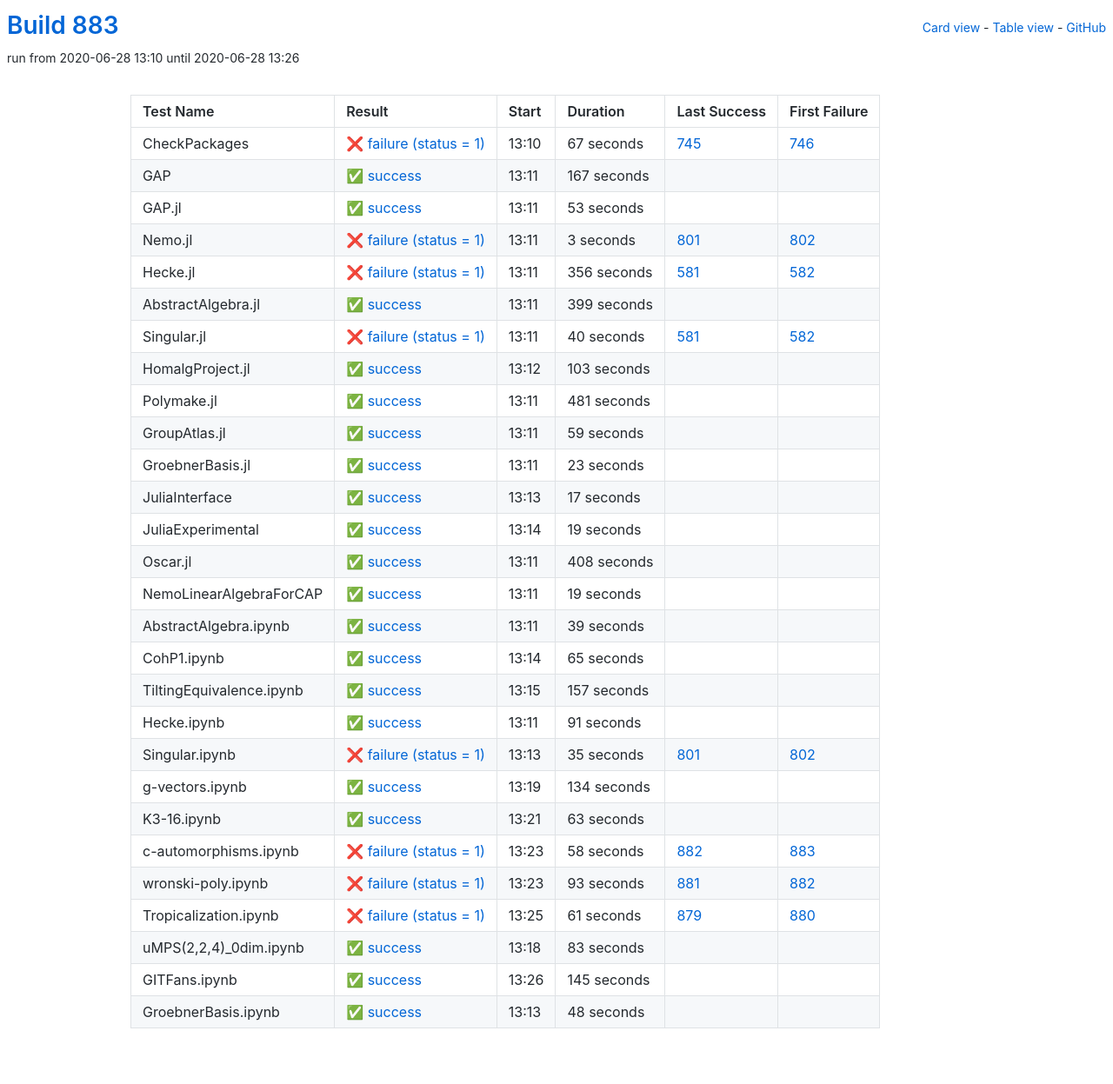
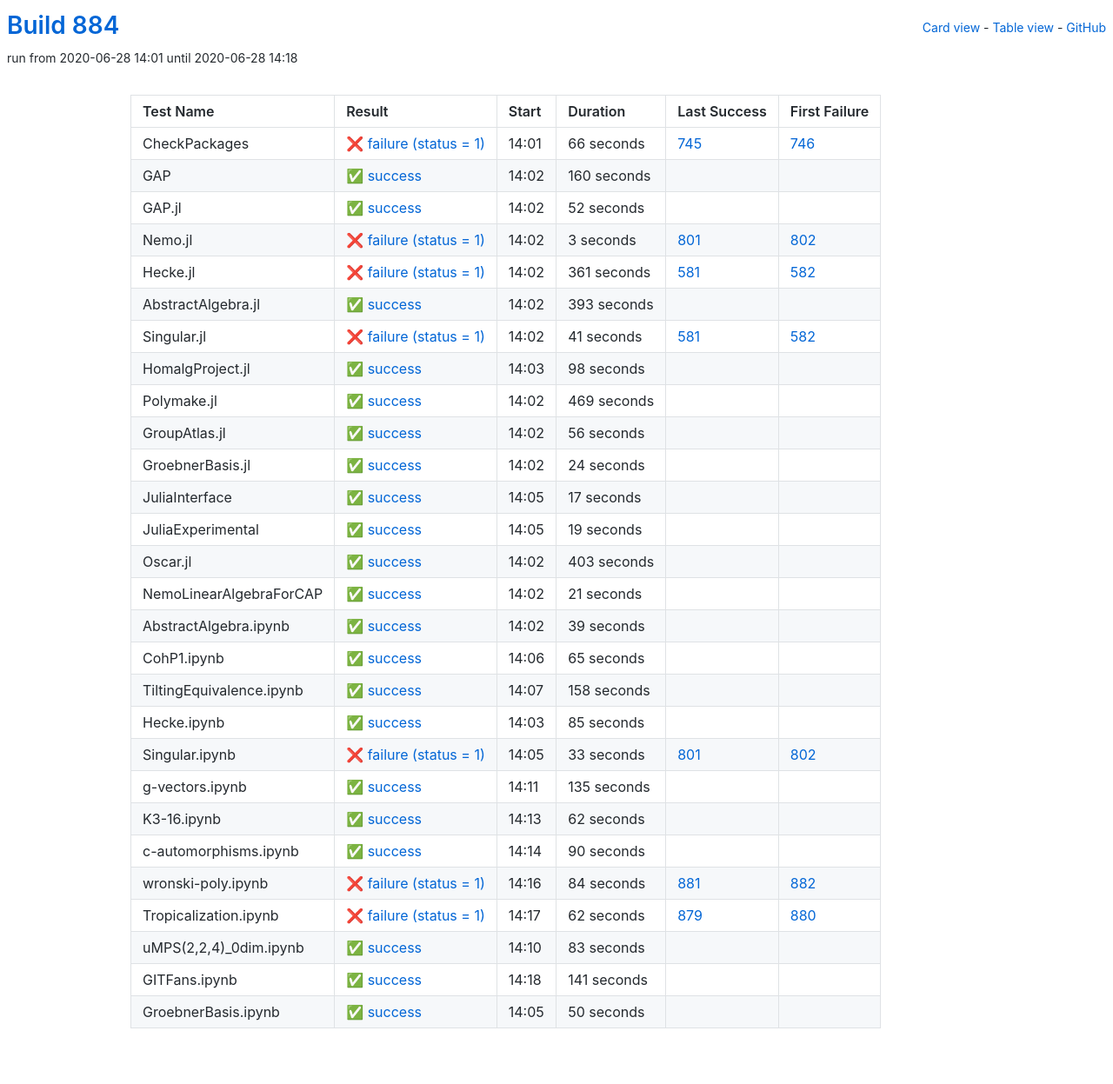
Before and after one commit to oscar-system/oscar-ci-status-1.4, a Jekyll site: the page built from table.html, in a window 1280 px wide. Shown: the whole page at 87% size. Built offline with Jekyll 4.4.1, drawn with Linux system fonts in a browser that asks for light colours.

Commit message:
Build #884

```diff
--- a/_data/ci.yml
+++ b/_data/ci.yml
@@ -1,6 +1,6 @@
 ---
-build: 883
-build_url: https://oscarci.mathematik.uni-kl.de/job/oscar-julia-1.4/883/
+build: 884
+build_url: https://oscarci.mathematik.uni-kl.de/job/oscar-julia-1.4/884/
 job: oscar-julia-1.4
 organization: oscar-system
 repo: oscar-ci-status-1.4
@@ -8,44 +8,44 @@ repourl: https://github.com/oscar-system/oscar-ci-status-1.4
 tests:
 - name: CheckPackages
   id: checkpackages
-  log: https://oscarci.mathematik.uni-kl.de/job/oscar-julia-1.4/883/artifact/logs/build-883/CheckPackages.log
-  start: 2020-06-28 13:10
+  log: https://oscarci.mathematik.uni-kl.de/job/oscar-julia-1.4/884/artifact/logs/build-884/CheckPackages.log
+  start: 2020-06-28 14:01
   success: false
   exitcode: 1
   status: failure
-  duration: 67
+  duration: 66
   last_success: 745
   last_success_url: https://oscarci.mathematik.uni-kl.de/job/oscar-julia-1.4/745/
   first_failure: 746
   first_failure_url: https://oscarci.mathematik.uni-kl.de/job/oscar-julia-1.4/746/
 - name: GAP
   id: gap
-  log: https://oscarci.mathematik.uni-kl.de/job/oscar-julia-1.4/883/artifact/logs/build-883/GAP.log
-  start: 2020-06-28 13:11
+  log: https://oscarci.mathematik.uni-kl.de/job/oscar-julia-1.4/884/artifact/logs/build-884/GAP.log
+  start: 2020-06-28 14:02
   success: true
   exitcode: 0
   status: success
-  duration: 167
+  duration: 160
   last_success: false
   last_success_url:
   first_failure: false
   first_failure_url:
 - name: GAP.jl
   id: gap-jl
-  log: https://oscarci.mathematik.uni-kl.de/job/oscar-julia-1.4/883/artifact/logs/build-883/GAP.jl.log
-  start: 2020-06-28 13:11
+  log: https://oscarci.mathematik.uni-kl.de/job/oscar-julia-1.4/884/artifact/logs/build-884/GAP.jl.log
+  start: 2020-06-28 14:02
   success: true
   exitcode: 0
   status: success
-  duration: 53
+  duration: 52
   last_success: false
   last_success_url:
   first_failure: false
   first_failure_url:
 - name: Nemo.jl
   id: nemo-jl
-  log: https://oscarci.mathematik.uni-kl.de/job/oscar-julia-1.4/883/artifact/logs/build-883/Nemo.jl.log
-  start: 2020-06-28 13:11
+  log: https://oscarci.mathematik.uni-kl.de/job/oscar-julia-1.4/884/artifact/logs/build-884/Nemo.jl.log
+  start: 2020-06-28 14:02
   success: false
   exitcode: 1
   status: failure
@@ -56,92 +56,92 @@ tests:
   first_failure_url: https://oscarci.mathematik.uni-kl.de/job/oscar-julia-1.4/802/
 - name: Hecke.jl
   id: hecke-jl
-  log: https://oscarci.mathematik.uni-kl.de/job/oscar-julia-1.4/883/artifact/logs/build-883/Hecke.jl.log
-  start: 2020-06-28 13:11
+  log: https://oscarci.mathematik.uni-kl.de/job/oscar-julia-1.4/884/artifact/logs/build-884/Hecke.jl.log
+  start: 2020-06-28 14:02
   success: false
   exitcode: 1
   status: failure
-  duration: 356
+  duration: 361
   last_success: 581
   last_success_url: https://oscarci.mathematik.uni-kl.de/job/oscar-julia-1.4/581/
   first_failure: 582
   first_failure_url: https://oscarci.mathematik.uni-kl.de/job/oscar-julia-1.4/582/
 - name: AbstractAlgebra.jl
   id: abstractalgebra-jl
-  log: https://oscarci.mathematik.uni-kl.de/job/oscar-julia-1.4/883/artifact/logs/build-883/AbstractAlgebra.jl.log
-  start: 2020-06-28 13:11
+  log: https://oscarci.mathematik.uni-kl.de/job/oscar-julia-1.4/884/artifact/logs/build-884/AbstractAlgebra.jl.log
+  start: 2020-06-28 14:02
   success: true
   exitcode: 0
   status: success
-  duration: 399
+  duration: 393
   last_success: false
   last_success_url:
   first_failure: false
   first_failure_url:
 - name: Singular.jl
   id: singular-jl
-  log: https://oscarci.mathematik.uni-kl.de/job/oscar-julia-1.4/883/artifact/logs/build-883/Singular.jl.log
-  start: 2020-06-28 13:11
+  log: https://oscarci.mathematik.uni-kl.de/job/oscar-julia-1.4/884/artifact/logs/build-884/Singular.jl.log
+  start: 2020-06-28 14:02
   success: false
   exitcode: 1
   status: failure
-  duration: 40
+  duration: 41
   last_success: 581
   last_success_url: https://oscarci.mathematik.uni-kl.de/job/oscar-julia-1.4/581/
   first_failure: 582
   first_failure_url: https://oscarci.mathematik.uni-kl.de/job/oscar-julia-1.4/582/
 - name: HomalgProject.jl
   id: homalgproject-jl
-  log: https://oscarci.mathematik.uni-kl.de/job/oscar-julia-1.4/883/artifact/logs/build-883/HomalgProject.jl.log
-  start: 2020-06-28 13:12
+  log: https://oscarci.mathematik.uni-kl.de/job/oscar-julia-1.4/884/artifact/logs/build-884/HomalgProject.jl.log
+  start: 2020-06-28 14:03
   success: true
   exitcode: 0
   status: success
-  duration: 103
+  duration: 98
   last_success: false
   last_success_url:
   first_failure: false
   first_failure_url:
 - name: Polymake.jl
   id: polymake-jl
-  log: https://oscarci.mathematik.uni-kl.de/job/oscar-julia-1.4/883/artifact/logs/build-883/Polymake.jl.log
-  start: 2020-06-28 13:11
+  log: https://oscarci.mathematik.uni-kl.de/job/oscar-julia-1.4/884/artifact/logs/build-884/Polymake.jl.log
+  start: 2020-06-28 14:02
   success: true
   exitcode: 0
   status: success
-  duration: 481
+  duration: 469
   last_success: false
   last_success_url:
   first_failure: false
   first_failure_url:
 - name: GroupAtlas.jl
   id: groupatlas-jl
-  log: https://oscarci.mathematik.uni-kl.de/job/oscar-julia-1.4/883/artifact/logs/build-883/GroupAtlas.jl.log
-  start: 2020-06-28 13:11
+  log: https://oscarci.mathematik.uni-kl.de/job/oscar-julia-1.4/884/artifact/logs/build-884/GroupAtlas.jl.log
+  start: 2020-06-28 14:02
   success: true
   exitcode: 0
   status: success
-  duration: 59
+  duration: 56
   last_success: false
   last_success_url:
   first_failure: false
   first_failure_url:
 - name: GroebnerBasis.jl
   id: groebnerbasis-jl
-  log: https://oscarci.mathematik.uni-kl.de/job/oscar-julia-1.4/883/artifact/logs/build-883/GroebnerBasis.jl.log
-  start: 2020-06-28 13:11
+  log: https://oscarci.mathematik.uni-kl.de/job/oscar-julia-1.4/884/artifact/logs/build-884/GroebnerBasis.jl.log
+  start: 2020-06-28 14:02
   success: true
   exitcode: 0
   status: success
-  duration: 23
+  duration: 24
   last_success: false
   last_success_url:
   first_failure: false
   first_failure_url:
 - name: JuliaInterface
   id: juliainterface
-  log: https://oscarci.mathematik.uni-kl.de/job/oscar-julia-1.4/883/artifact/logs/build-883/JuliaInterface.log
-  start: 2020-06-28 13:13
+  log: https://oscarci.mathematik.uni-kl.de/job/oscar-julia-1.4/884/artifact/logs/build-884/JuliaInterface.log
+  start: 2020-06-28 14:05
   success: true
   exitcode: 0
   status: success
@@ -152,8 +152,8 @@ tests:
   first_failure_url:
 - name: JuliaExperimental
   id: juliaexperimental
-  log: https://oscarci.mathematik.uni-kl.de/job/oscar-julia-1.4/883/artifact/logs/build-883/JuliaExperimental.log
-  start: 2020-06-28 13:14
+  log: https://oscarci.mathematik.uni-kl.de/job/oscar-julia-1.4/884/artifact/logs/build-884/JuliaExperimental.log
+  start: 2020-06-28 14:05
   success: true
   exitcode: 0
   status: success
@@ -164,32 +164,32 @@ tests:
   first_failure_url:
 - name: Oscar.jl
   id: oscar-jl
-  log: https://oscarci.mathematik.uni-kl.de/job/oscar-julia-1.4/883/artifact/logs/build-883/Oscar.jl.log
-  start: 2020-06-28 13:11
+  log: https://oscarci.mathematik.uni-kl.de/job/oscar-julia-1.4/884/artifact/logs/build-884/Oscar.jl.log
+  start: 2020-06-28 14:02
   success: true
   exitcode: 0
   status: success
-  duration: 408
+  duration: 403
   last_success: false
   last_success_url:
   first_failure: false
   first_failure_url:
 - name: NemoLinearAlgebraForCAP
   id: nemolinearalgebraforcap
-  log: https://oscarci.mathematik.uni-kl.de/job/oscar-julia-1.4/883/artifact/logs/build-883/NemoLinearAlgebraForCAP.log
-  start: 2020-06-28 13:11
+  log: https://oscarci.mathematik.uni-kl.de/job/oscar-julia-1.4/884/artifact/logs/build-884/NemoLinearAlgebraForCAP.log
+  start: 2020-06-28 14:02
   success: true
   exitcode: 0
   status: success
-  duration: 19
+  duration: 21
   last_success: false
   last_success_url:
   first_failure: false
   first_failure_url:
 - name: AbstractAlgebra.ipynb
   id: abstractalgebra-ipynb
-  log: https://oscarci.mathematik.uni-kl.de/job/oscar-julia-1.4/883/artifact/logs/build-883/AbstractAlgebra.ipynb.log
-  start: 2020-06-28 13:11
+  log: https://oscarci.mathematik.uni-kl.de/job/oscar-julia-1.4/884/artifact/logs/build-884/AbstractAlgebra.ipynb.log
+  start: 2020-06-28 14:02
   success: true
   exitcode: 0
   status: success
@@ -200,8 +200,8 @@ tests:
   first_failure_url:
 - name: CohP1.ipynb
   id: cohp1-ipynb
-  log: https://oscarci.mathematik.uni-kl.de/job/oscar-julia-1.4/883/artifact/logs/build-883/CohP1.ipynb.log
-  start: 2020-06-28 13:14
+  log: https://oscarci.mathematik.uni-kl.de/job/oscar-julia-1.4/884/artifact/logs/build-884/CohP1.ipynb.log
+  start: 2020-06-28 14:06
   success: true
   exitcode: 0
   status: success
@@ -212,104 +212,104 @@ tests:
   first_failure_url:
 - name: TiltingEquivalence.ipynb
   id: tiltingequivalence-ipynb
-  log: https://oscarci.mathematik.uni-kl.de/job/oscar-julia-1.4/883/artifact/logs/build-883/TiltingEquivalence.ipynb.log
-  start: 2020-06-28 13:15
+  log: https://oscarci.mathematik.uni-kl.de/job/oscar-julia-1.4/884/artifact/logs/build-884/TiltingEquivalence.ipynb.log
+  start: 2020-06-28 14:07
   success: true
   exitcode: 0
   status: success
-  duration: 157
+  duration: 158
   last_success: false
   last_success_url:
   first_failure: false
   first_failure_url:
 - name: Hecke.ipynb
   id: hecke-ipynb
-  log: https://oscarci.mathematik.uni-kl.de/job/oscar-julia-1.4/883/artifact/logs/build-883/Hecke.ipynb.log
-  start: 2020-06-28 13:11
+  log: https://oscarci.mathematik.uni-kl.de/job/oscar-julia-1.4/884/artifact/logs/build-884/Hecke.ipynb.log
+  start: 2020-06-28 14:03
   success: true
   exitcode: 0
   status: success
-  duration: 91
+  duration: 85
   last_success: false
   last_success_url:
   first_failure: false
   first_failure_url:
 - name: Singular.ipynb
   id: singular-ipynb
-  log: https://oscarci.mathematik.uni-kl.de/job/oscar-julia-1.4/883/artifact/logs/build-883/Singular.ipynb.log
-  start: 2020-06-28 13:13
+  log: https://oscarci.mathematik.uni-kl.de/job/oscar-julia-1.4/884/artifact/logs/build-884/Singular.ipynb.log
+  start: 2020-06-28 14:05
   success: false
   exitcode: 1
   status: failure
-  duration: 35
+  duration: 33
   last_success: 801
   last_success_url: https://oscarci.mathematik.uni-kl.de/job/oscar-julia-1.4/801/
   first_failure: 802
   first_failure_url: https://oscarci.mathematik.uni-kl.de/job/oscar-julia-1.4/802/
 - name: g-vectors.ipynb
   id: g-vectors-ipynb
-  log: https://oscarci.mathematik.uni-kl.de/job/oscar-julia-1.4/883/artifact/logs/build-883/g-vectors.ipynb.log
-  start: 2020-06-28 13:19
+  log: https://oscarci.mathematik.uni-kl.de/job/oscar-julia-1.4/884/artifact/logs/build-884/g-vectors.ipynb.log
+  start: 2020-06-28 14:11
   success: true
   exitcode: 0
   status: success
-  duration: 134
+  duration: 135
   last_success: false
   last_success_url:
   first_failure: false
   first_failure_url:
 - name: K3-16.ipynb
   id: k3-16-ipynb
-  log: https://oscarci.mathematik.uni-kl.de/job/oscar-julia-1.4/883/artifact/logs/build-883/K3-16.ipynb.log
-  start: 2020-06-28 13:21
+  log: https://oscarci.mathematik.uni-kl.de/job/oscar-julia-1.4/884/artifact/logs/build-884/K3-16.ipynb.log
+  start: 2020-06-28 14:13
   success: true
   exitcode: 0
   status: success
-  duration: 63
+  duration: 62
   last_success: false
   last_success_url:
   first_failure: false
   first_failure_url:
 - name: c-automorphisms.ipynb
   id: c-automorphisms-ipynb
-  log: https://oscarci.mathematik.uni-kl.de/job/oscar-julia-1.4/883/artifact/logs/build-883/c-automorphisms.ipynb.log
-  start: 2020-06-28 13:23
+  log: https://oscarci.mathematik.uni-kl.de/job/oscar-julia-1.4/884/artifact/logs/build-884/c-automorphisms.ipynb.log
+  start: 2020-06-28 14:14
+  success: true
+  exitcode: 0
+  status: success
+  duration: 90
+  last_success: false
+  last_success_url:
+  first_failure: false
+  first_failure_url:
+- name: wronski-poly.ipynb
+  id: wronski-poly-ipynb
+  log: https://oscarci.mathematik.uni-kl.de/job/oscar-julia-1.4/884/artifact/logs/build-884/wronski-poly.ipynb.log
+  start: 2020-06-28 14:16
   success: false
   exitcode: 1
   status: failure
-  duration: 58
-  last_success: 882
-  last_success_url: https://oscarci.mathematik.uni-kl.de/job/oscar-julia-1.4/882/
-  first_failure: 883
-  first_failure_url: https://oscarci.mathematik.uni-kl.de/job/oscar-julia-1.4/883/
-- name: wronski-poly.ipynb
-  id: wronski-poly-ipynb
-  log: https://oscarci.mathematik.uni-kl.de/job/oscar-julia-1.4/883/artifact/logs/build-883/wronski-poly.ipynb.log
-  start: 2020-06-28 13:23
-  success: false
-  exitcode: 1
-  status: failure
-  duration: 93
+  duration: 84
   last_success: 881
   last_success_url: https://oscarci.mathematik.uni-kl.de/job/oscar-julia-1.4/881/
   first_failure: 882
   first_failure_url: https://oscarci.mathematik.uni-kl.de/job/oscar-julia-1.4/882/
 - name: Tropicalization.ipynb
   id: tropicalization-ipynb
-  log: https://oscarci.mathematik.uni-kl.de/job/oscar-julia-1.4/883/artifact/logs/build-883/Tropicalization.ipynb.log
-  start: 2020-06-28 13:25
+  log: https://oscarci.mathematik.uni-kl.de/job/oscar-julia-1.4/884/artifact/logs/build-884/Tropicalization.ipynb.log
+  start: 2020-06-28 14:17
   success: false
   exitcode: 1
   status: failure
-  duration: 61
+  duration: 62
   last_success: 879
   last_success_url: https://oscarci.mathematik.uni-kl.de/job/oscar-julia-1.4/879/
   first_failure: 880
   first_failure_url: https://oscarci.mathematik.uni-kl.de/job/oscar-julia-1.4/880/
 - name: uMPS(2,2,4)_0dim.ipynb
   id: umps-2-2-4-0dim-ipynb
-  log: https://oscarci.mathematik.uni-kl.de/job/oscar-julia-1.4/883/artifact/logs/build-883/uMPS-2-2-4-_0dim.ipynb.log
-  start: 2020-06-28 13:18
+  log: https://oscarci.mathematik.uni-kl.de/job/oscar-julia-1.4/884/artifact/logs/build-884/uMPS-2-2-4-_0dim.ipynb.log
+  start: 2020-06-28 14:10
   success: true
   exitcode: 0
   status: success
@@ -320,24 +320,24 @@ tests:
   first_failure_url:
 - name: GITFans.ipynb
   id: gitfans-ipynb
-  log: https://oscarci.mathematik.uni-kl.de/job/oscar-julia-1.4/883/artifact/logs/build-883/GITFans.ipynb.log
-  start: 2020-06-28 13:26
+  log: https://oscarci.mathematik.uni-kl.de/job/oscar-julia-1.4/884/artifact/logs/build-884/GITFans.ipynb.log
+  start: 2020-06-28 14:18
   success: true
   exitcode: 0
   status: success
-  duration: 145
+  duration: 141
   last_success: false
   last_success_url:
   first_failure: false
   first_failure_url:
 - name: GroebnerBasis.ipynb
   id: groebnerbasis-ipynb
-  log: https://oscarci.mathematik.uni-kl.de/job/oscar-julia-1.4/883/artifact/logs/build-883/GroebnerBasis.ipynb.log
-  start: 2020-06-28 13:13
+  log: https://oscarci.mathematik.uni-kl.de/job/oscar-julia-1.4/884/artifact/logs/build-884/GroebnerBasis.ipynb.log
+  start: 2020-06-28 14:05
   success: true
   exitcode: 0
   status: success
-  duration: 48
+  duration: 50
   last_success: false
   last_success_url:
   first_failure: false
```
Also changed, not shown: README.md.
